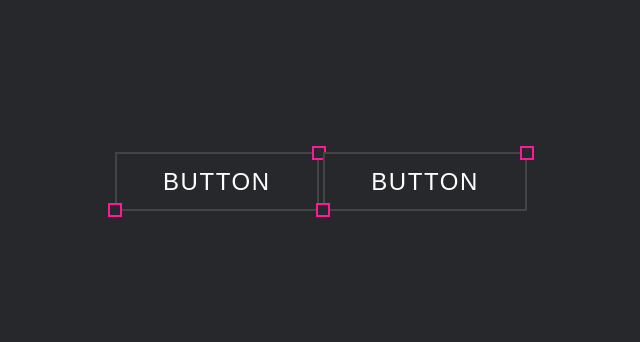
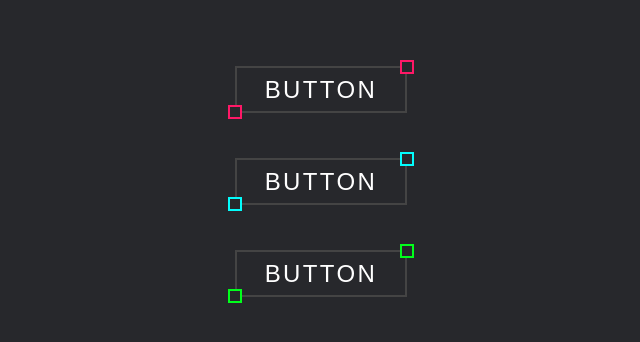
Before and after one commit to PedroPenhaa/btn_personalizado, a plain HTML site: page index.html in a window 1280 px wide. Shown: the part 218-560 px from the top of the page, without its empty margins (319-959 px from the left). Drawn offline with Linux system fonts and the light colour scheme.

Commit message:
btn_adapter_scss

```diff
--- a/css/style.css
+++ /dev/null
@@ -1,103 +0,0 @@
-:root{
-    --clr: #ff1897;
-}
-
-*{
-    margin: 0;
-    padding: 0;
-    box-sizing: border-box;
-    font-family: sans-serif;
-}
-
-body{
-    display: flex;
-    justify-content: center;
-    align-items: center;
-    min-height: 100vh;
-    background-color: #27282c;
-    flex-direction: column;
-    gap: 4rem;
-}
-
-a{
-    position: relative;
-    background: #444;
-    color: #fff;
-    text-decoration: none;
-    text-transform: uppercase;
-    font-size: 1.5rem;
-    letter-spacing: 0.1rem;
-    font-weight: 400;
-    padding: 1rem 3rem;
-    transition: 0.5s;
-}
-
-a:hover{
-    background: var(--clr);
-    color: var(--clr);
-    letter-spacing: 0.25em;
-    box-shadow: 0 0 35px var(--clr);;
-}
-
-a:before{
-    content: '';
-    position: absolute;
-    inset: 2px;
-    background: #27282c;
-}
-
-span{
-    position: relative;
-    z-index: 1;
-}
-
-i{
-    position: absolute;
-    inset: 0;
-    display: block;
-}
-
-i::before{
-    content: '';
-    position: absolute;
-    top: -6px;
-    left: 100%;
-    width: 10px;
-    height: 10px;
-    background: #27282c;
-    transform: translateX(-50%);
-    border: 2px solid var(--clr);
-    transition: 0.5s;
-}
-
-a:hover i::before{
-    left: 0%;
-    transform: translateX(-50%) rotate(45deg);
-    box-shadow: 40px 39px var(--clr);
-}
-
-i::after{
-    content: '';
-    position: absolute;
-    bottom: -6px;
-    left: 0%;
-    width: 10px;
-    height: 10px;
-    background: #27282c;
-    transform: translateX(-50%);
-    border: 2px solid var(--clr);
-    transition: 0.5s;
-}
-
-a:hover i::after{
-    left: 100%;
-    transform: translateX(-50%) rotate(-45deg);
-    box-shadow: 38px -39px var(--clr);
-}
-
-.container{
-    width: 100%;
-    max-width: 124.6rem;
-    padding: 0 1.5rem 0 2rem;
-    margin: 0 auto;
-}
--- a/index.html
+++ b/index.html
@@ -4,17 +4,24 @@
     <meta charset="UTF-8">
     <meta http-equiv="X-UA-Compatible" content="IE=edge">
     <meta name="viewport" content="width=device-width, initial-scale=1.0">
-    <link rel="stylesheet" href="./css/style.css">
+    <link rel="stylesheet" href="./css/main.css">
     <title>btn_Personalizado</title>
 </head>
 <body>
 
-    <main>
-        <div class="content">
-            <a href="#"><span>Button</span><i></i></a>
+        <div class="btn_primary">
             <a href="#"><span>Button</span><i></i></a>
         </div>
-    </main>
+
+        <div class="btn_primary_color">
+            <a href="#"><span>Button</span><i></i></a>
+        </div>
+
+        <div class="btn_secondary">
+            <a href="#"><span>Button</span><i></i></a>
+        </div>
+
+
 
 </body>
 </html>
--- /dev/null
+++ b/scss/_buttons.scss
@@ -0,0 +1,210 @@
+
+.btn_primary{
+    a{
+        position: relative;
+        background: #444;
+        color: #fff;
+        text-decoration: none;
+        text-transform: uppercase;
+        font-size: 1.5rem;
+        letter-spacing: 0.1em;
+        font-weight: 400;
+        padding: 10px 30px;
+        transition: 0.5s;
+    }
+    a:hover{
+        background-color: var(--clr_primary);
+        color: var(--clr_primary);
+        letter-spacing: 0.25em;
+        box-shadow: 0 0 35px var(--clr_primary);
+    }
+    a:before{
+        content: '';
+        position: absolute;
+        inset: 2px;
+        background: #27282c;
+    }
+    span{
+        position: relative;
+        z-index: 1;
+    }
+    i{
+        position: absolute;
+        inset: 0;
+        display: block;
+    }
+    i::before{
+        content: '';
+        position: absolute;
+        top: -6px;
+        left: 100%;
+        width: 10px;
+        height: 10px;
+        background: #27282c;
+        transform: translateX(-50%);
+        border: 2px solid var(--clr_primary);
+        transition: 0.5s;
+    }
+    a:hover i::before{
+        left: 0;
+        transform: translateX(-50%) rotate(45deg);
+        box-shadow: 38px 39px var(--clr_primary);
+    }
+    i::after{
+        content: '';
+        position: absolute;
+        bottom: -6px;
+        left: 0%;
+        width: 10px;
+        height: 10px;
+        background: #27282c;
+        transform: translateX(-50%);
+        border: 2px solid var(--clr_primary);
+        transition: 0.5s;
+    }
+    a:hover i::after{
+        left: 100%;
+        transform: translateX(-50%) rotate(-45deg);
+        box-shadow: 38px -39px var(--clr_primary);
+    }
+}
+
+.btn_primary_color{
+    a{
+        position: relative;
+        background: #444;
+        color: #fff;
+        text-decoration: none;
+        text-transform: uppercase;
+        font-size: 1.5rem;
+        letter-spacing: 0.1em;
+        font-weight: 400;
+        padding: 10px 30px;
+        transition: 0.5s;
+    }
+    a:hover{
+        background-color: var(--clr_primary_color);
+        color: var(--clr_primary_color);
+        letter-spacing: 0.25em;
+        box-shadow: 0 0 35px var(--clr_primary_color);
+    }
+    a:before{
+        content: '';
+        position: absolute;
+        inset: 2px;
+        background: #27282c;
+    }
+    span{
+        position: relative;
+        z-index: 1;
+    }
+    i{
+        position: absolute;
+        inset: 0;
+        display: block;
+    }
+    i::before{
+        content: '';
+        position: absolute;
+        top: -6px;
+        left: 100%;
+        width: 10px;
+        height: 10px;
+        background: #27282c;
+        transform: translateX(-50%);
+        border: 2px solid var(--clr_primary_color);
+        transition: 0.5s;
+    }
+    a:hover i::before{
+        left: 0;
+        transform: translateX(-50%) rotate(45deg);
+        box-shadow: 38px 39px var(--clr_primary_color);
+    }
+    i::after{
+        content: '';
+        position: absolute;
+        bottom: -6px;
+        left: 0%;
+        width: 10px;
+        height: 10px;
+        background: #27282c;
+        transform: translateX(-50%);
+        border: 2px solid var(--clr_primary_color);
+        transition: 0.5s;
+    }
+    a:hover i::after{
+        left: 100%;
+        transform: translateX(-50%) rotate(-45deg);
+        box-shadow: 38px -39px var(--clr_primary_color);
+    }
+}
+
+.btn_secondary{
+    a{
+        position: relative;
+        background: #444;
+        color: #fff;
+        text-decoration: none;
+        text-transform: uppercase;
+        font-size: 1.5rem;
+        letter-spacing: 0.1em;
+        font-weight: 400;
+        padding: 10px 30px;
+        transition: 0.5s;
+    }
+    a:hover{
+        background-color: var(--clr_secondary);
+        color: var(--clr_secondary);
+        letter-spacing: 0.25em;
+        box-shadow: 0 0 35px var(--clr_secondary);
+    }
+    a:before{
+        content: '';
+        position: absolute;
+        inset: 2px;
+        background: #27282c;
+    }
+    span{
+        position: relative;
+        z-index: 1;
+    }
+    i{
+        position: absolute;
+        inset: 0;
+        display: block;
+    }
+    i::before{
+        content: '';
+        position: absolute;
+        top: -6px;
+        left: 100%;
+        width: 10px;
+        height: 10px;
+        background: #27282c;
+        transform: translateX(-50%);
+        border: 2px solid var(--clr_secondary);
+        transition: 0.5s;
+    }
+    a:hover i::before{
+        left: 0;
+        transform: translateX(-50%) rotate(45deg);
+        box-shadow: 38px 39px var(--clr_secondary);
+    }
+    i::after{
+        content: '';
+        position: absolute;
+        bottom: -6px;
+        left: 0%;
+        width: 10px;
+        height: 10px;
+        background: #27282c;
+        transform: translateX(-50%);
+        border: 2px solid var(--clr_secondary);
+        transition: 0.5s;
+    }
+    a:hover i::after{
+        left: 100%;
+        transform: translateX(-50%) rotate(-45deg);
+        box-shadow: 38px -39px var(--clr_secondary);
+    }
+}
--- /dev/null
+++ b/scss/_reset.scss
@@ -0,0 +1,16 @@
+*{
+    margin: 0;
+    padding: 0;
+    box-sizing: border-box;
+    font-family: sans-serif;
+}
+
+body{
+    display: flex;
+    justify-content: center;
+    align-items: center;
+    min-height: 100vh;
+    background-color: #27282c;
+    flex-direction: column;
+    gap: 4rem;
+}
--- /dev/null
+++ b/scss/_variables.scss
@@ -0,0 +1,5 @@
+:root{
+    --clr_primary: #ff1867;
+    --clr_primary_color: #03fcfc;
+    --clr_secondary: #00FF1B;
+}
--- /dev/null
+++ b/scss/main.scss
@@ -0,0 +1,3 @@
+@import 'reset';
+@import 'variables';
+@import 'buttons';
```
Also changed, not shown: css/main.css (added).
